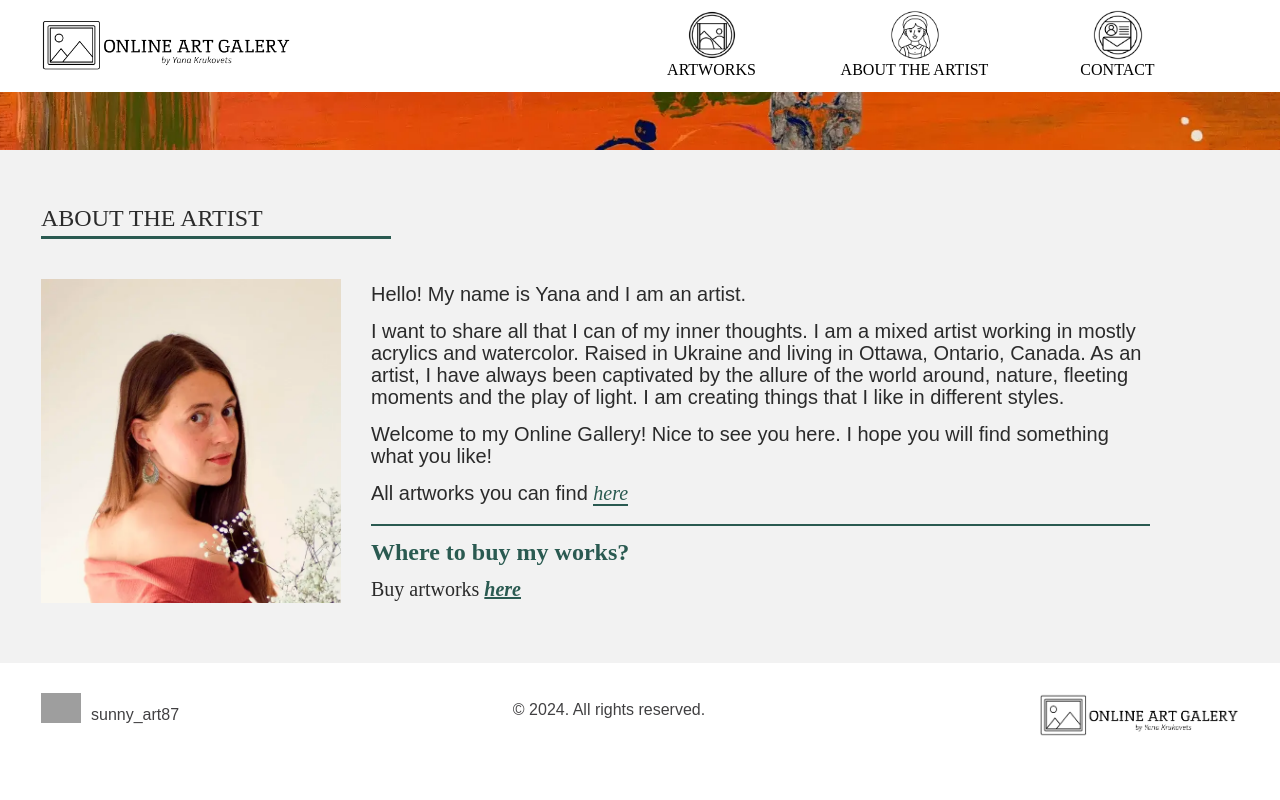
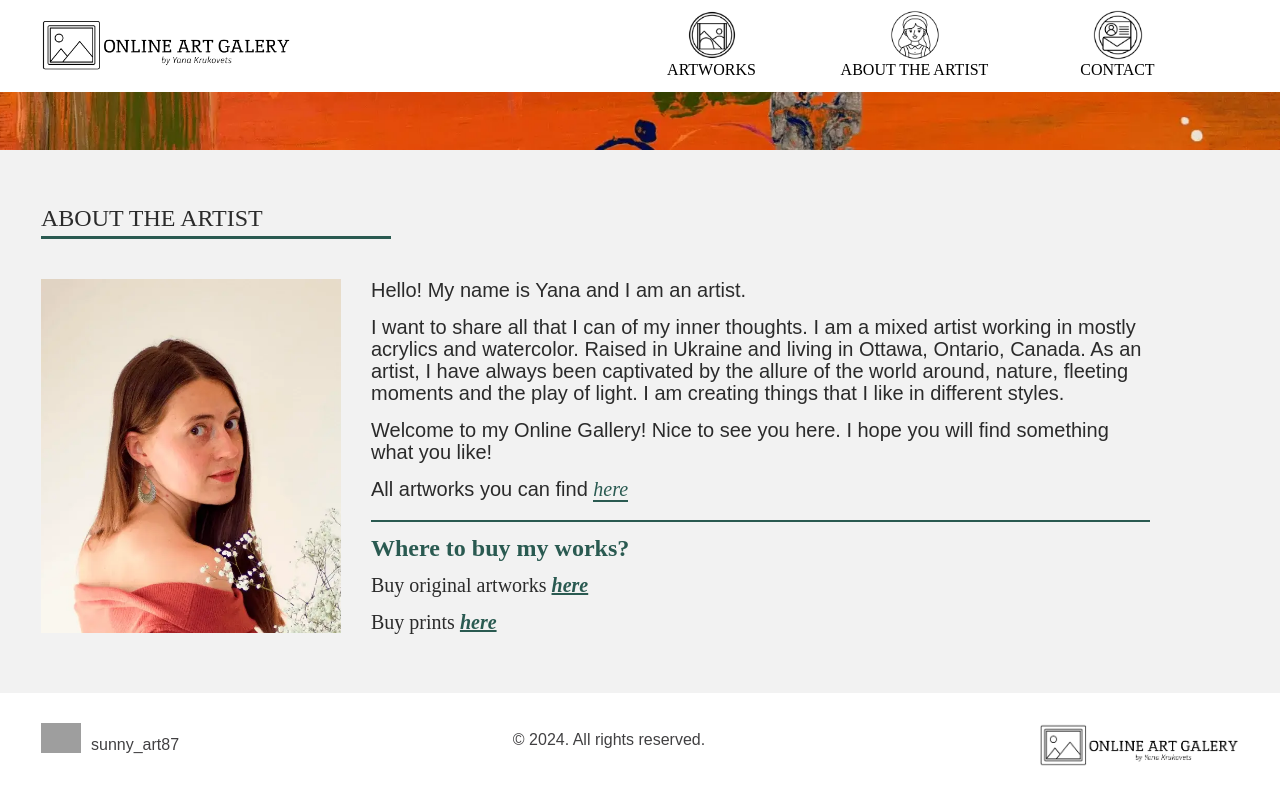
Before and after one commit to YanaKrukovets/gallery, a Next.js app: page /about in a window 1280 px wide. Built offline with nearby package versions, Linux system fonts and the light colour scheme; grey boxes are pictures that could not be loaded; a web font is replaced by a local one.

Commit message:
add prints link

```diff
--- a/components/HomePage.js
+++ b/components/HomePage.js
@@ -155,9 +155,20 @@ export default function HomePage() {
           <strong>Where to buy my works?</strong>
         </p>
         <p className="text-[20px] mt-[15px] font-inka">
-          Buy artworks{" "}
+          Buy original artworks{" "}
           <a
             href="https://www.gallea.ca/en/artists/yana-krukovets"
+            target="_blank"
+          >
+            <i className="text-green underline">
+              <strong>here</strong>
+            </i>
+          </a>
+        </p>
+        <p className="text-[20px] mt-[15px] font-inka">
+          Buy prints{" "}
+          <a
+            href="https://www.redbubble.com/people/sunnykaramelart/shop"
             target="_blank"
           >
             <i className="text-green underline">
--- a/pages/about.js
+++ b/pages/about.js
@@ -101,9 +101,20 @@ export default function About() {
                 <strong>Where to buy my works?</strong>
               </p>
               <p className="text-[20px] mt-[15px] font-inka">
-                Buy artworks{" "}
+                Buy original artworks{" "}
                 <a
                   href="https://www.gallea.ca/en/artists/yana-krukovets"
+                  target="_blank"
+                >
+                  <i className="text-green underline">
+                    <strong>here</strong>
+                  </i>
+                </a>
+              </p>
+              <p className="text-[20px] mt-[15px] font-inka">
+                Buy prints{" "}
+                <a
+                  href="https://www.redbubble.com/people/sunnykaramelart/shop"
                   target="_blank"
                 >
                   <i className="text-green underline">
--- a/pages/contact.js
+++ b/pages/contact.js
@@ -112,9 +112,20 @@ export default function Contact() {
                   <strong>Where to buy my works?</strong>
                 </p>
                 <p className="text-[20px] mt-[10px]">
-                  Buy artworks{" "}
+                  Buy original artworks{" "}
                   <a
                     href="https://www.gallea.ca/en/artists/yana-krukovets"
+                    target="_blank"
+                  >
+                    <i className="text-green underline">
+                      <strong>here</strong>
+                    </i>
+                  </a>
+                </p>
+                <p className="text-[20px] mt-[15px] font-inka">
+                  Buy prints{" "}
+                  <a
+                    href="https://www.redbubble.com/people/sunnykaramelart/shop"
                     target="_blank"
                   >
                     <i className="text-green underline">
```
